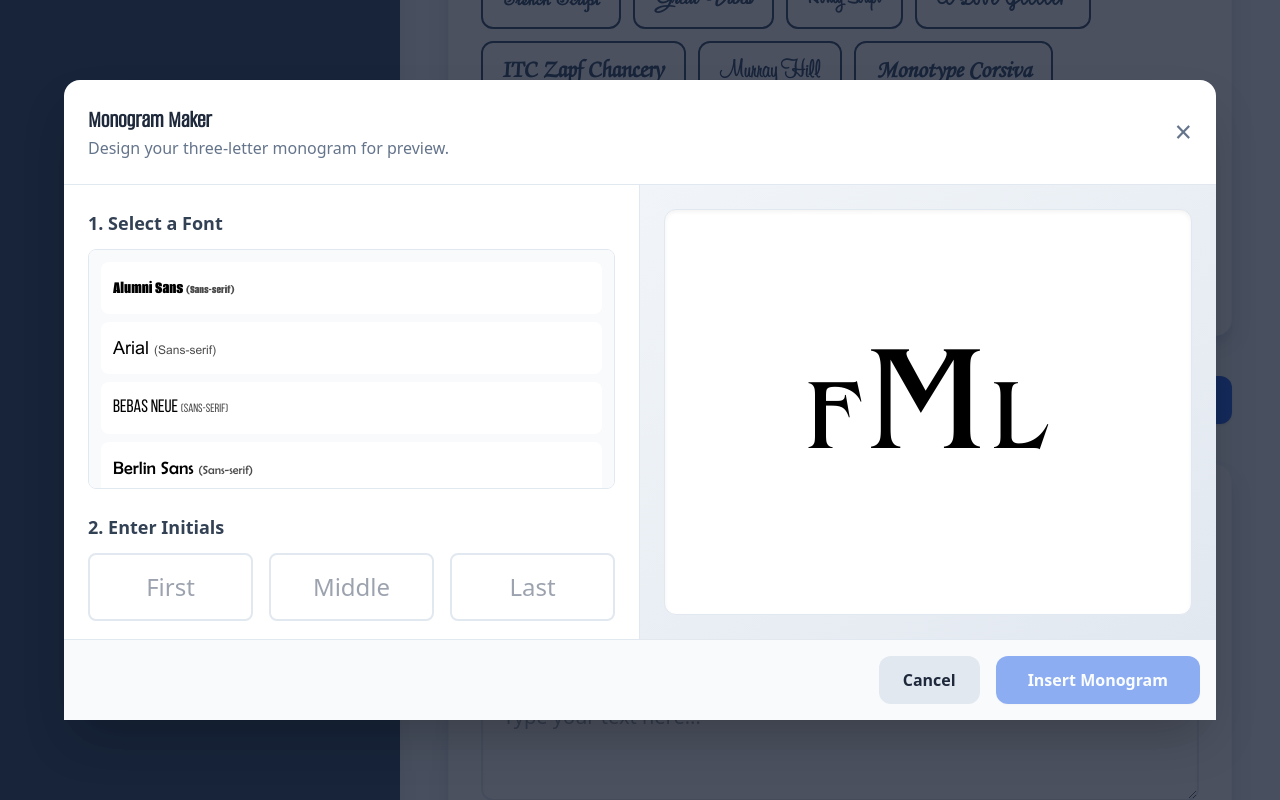
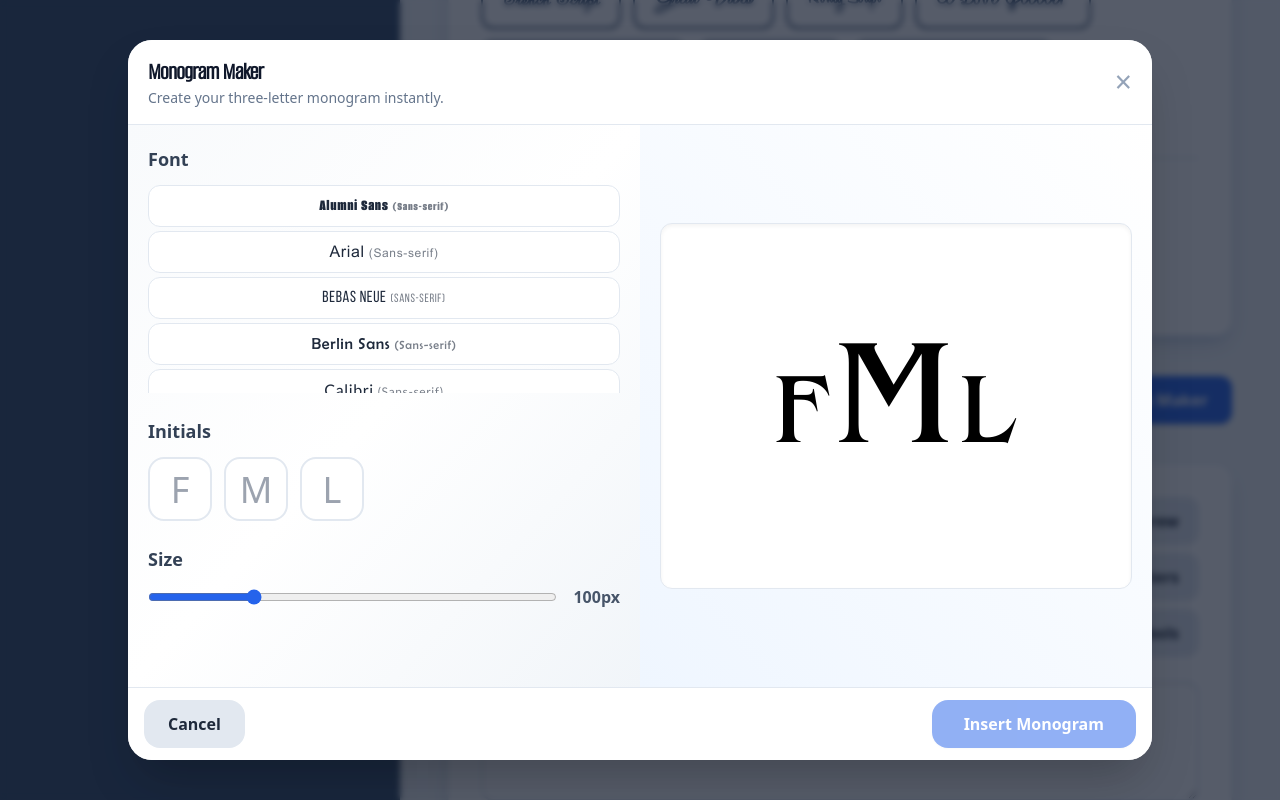
Before and after one commit to Arch-Tom/archfonthub, a React (Vite) app: page / in a window 1280 px wide. Both pictures are taken after a click on the button "Open Monogram Maker". Shown: the part 966-1766 px from the top of the page. Built offline with nearby package versions, Linux system fonts and the light colour scheme; a web font is replaced by a local one.

Commit message:
Update to MonogramMaker.jsx for UI overhaul

```diff
--- a/src/MonogramMaker.jsx
+++ b/src/MonogramMaker.jsx
@@ -1,27 +1,24 @@
 import React, { useState, useMemo } from 'react';
 
 export default function MonogramMaker({ fontLibrary, onClose, onInsert }) {
-    // Use useMemo to flatten the font list. The filter for Script fonts has been removed.
+    // Flatten font list for easy mapping
     const monogramFonts = useMemo(() => {
         return Object.entries(fontLibrary)
             .flatMap(([category, fonts]) => fonts.map(font => ({ ...font, category })));
     }, [fontLibrary]);
 
-    // Set a default font on initial render
+    // Set default font on mount
     const [selectedFont, setSelectedFont] = useState(monogramFonts.find(f => f.category === 'Serif') || monogramFonts[0]);
     const [activeStyle, setActiveStyle] = useState(Object.keys(selectedFont.styles)[0]);
 
-    // Use three separate state variables for each initial
+    // State for initials and font size
     const [firstInitial, setFirstInitial] = useState('');
     const [middleInitial, setMiddleInitial] = useState('');
     const [lastInitial, setLastInitial] = useState('');
-
     const [fontSize, setFontSize] = useState(100);
 
     const handleInsert = () => {
-        // Check if all three initials are provided
         if (!firstInitial || !middleInitial || !lastInitial) return;
-
         onInsert({
             text: `${firstInitial}${middleInitial}${lastInitial}`,
             font: selectedFont,
@@ -32,25 +29,39 @@ export default function MonogramMaker({ fontLibrary, onClose, onInsert }) {
     };
 
     return (
-        <div className="fixed inset-0 bg-slate-900 bg-opacity-75 flex items-center justify-center p-4 z-50 animate-fade-in" onClick={onClose}>
-            <div className="bg-white rounded-2xl shadow-2xl w-full max-w-6xl h-[80vh] flex flex-col" onClick={(e) => e.stopPropagation()}>
+        <div
+            className="fixed inset-0 z-50 flex items-center justify-center bg-slate-900/70 backdrop-blur-[3px] p-2 animate-fade-in"
+            onClick={onClose}
+        >
+            <div
+                className="relative bg-white rounded-3xl shadow-2xl max-w-2xl w-full md:max-w-5xl md:h-[90vh] flex flex-col overflow-hidden transition-all"
+                onClick={e => e.stopPropagation()}
+            >
                 {/* Header */}
-                <div className="p-6 border-b border-slate-200 flex justify-between items-center">
+                <header className="sticky top-0 z-10 bg-white/95 border-b border-slate-200 flex justify-between items-center px-5 py-4">
                     <div>
-                        <h2 className="text-2xl font-bold text-slate-800" style={{ fontFamily: 'Alumni Sans Regular' }}>Monogram Maker</h2>
-                        <p className="text-slate-500">Design your three-letter monogram for preview.</p>
+                        <h2 className="text-xl md:text-2xl font-bold text-slate-900 tracking-tight" style={{ fontFamily: 'Alumni Sans Regular' }}>
+                            Monogram Maker
+                        </h2>
+                        <p className="text-slate-500 text-sm">Create your three-letter monogram instantly.</p>
                     </div>
-                    <button className="text-3xl font-light text-slate-500 hover:text-slate-900" onClick={onClose} title="Close">&times;</button>
-                </div>
+                    <button
+                        className="text-3xl font-light text-slate-400 hover:text-slate-800 transition p-2 -mr-2"
+                        onClick={onClose}
+                        title="Close"
+                    >
+                        &times;
+                    </button>
+                </header>
 
-                {/* Main Content (2-column layout) */}
-                <div className="flex-1 flex flex-col md:flex-row overflow-hidden">
-                    {/* === Left Column: Controls === */}
-                    <div className="w-full md:w-1/2 p-6 space-y-6 overflow-y-auto border-r border-slate-200">
-                        {/* 1. Font Selection */}
+                {/* Responsive Main Content */}
+                <div className="flex-1 flex flex-col-reverse md:flex-row overflow-y-auto">
+                    {/* Controls */}
+                    <section className="w-full md:w-1/2 p-5 space-y-6 bg-gradient-to-br from-slate-50 via-white to-slate-100">
+                        {/* Font Selection */}
                         <div>
-                            <h3 className="text-lg font-semibold text-slate-700 mb-3">1. Select a Font</h3>
-                            <div className="max-h-60 overflow-y-auto p-3 bg-slate-50 rounded-lg border border-slate-200 space-y-2">
+                            <h3 className="text-base md:text-lg font-semibold text-slate-700 mb-3">Font</h3>
+                            <div className="flex gap-2 overflow-x-auto md:flex-col md:gap-1 md:max-h-52 md:overflow-y-auto">
                                 {monogramFonts.map(font => (
                                     <button
                                         key={font.name}
@@ -58,46 +69,81 @@ export default function MonogramMaker({ fontLibrary, onClose, onInsert }) {
                                             setSelectedFont(font);
                                             setActiveStyle(Object.keys(font.styles)[0]);
                                         }}
-                                        className={`w-full text-left p-3 rounded-lg transition-colors text-lg ${selectedFont.name === font.name ? 'bg-blue-600 text-white shadow' : 'bg-white hover:bg-blue-50'}`}
-                                        style={{ fontFamily: font.styles[Object.keys(font.styles)[0]] }}
+                                        className={`min-w-[120px] md:min-w-0 px-4 py-2 rounded-xl border text-base transition
+                                            ${selectedFont.name === font.name ? 'bg-blue-600 text-white border-blue-700 shadow-md' : 'bg-white border-slate-200 hover:bg-blue-50 text-slate-800'}`}
+                                        style={{
+                                            fontFamily: font.styles[Object.keys(font.styles)[0]],
+                                            fontWeight: 500,
+                                            letterSpacing: "0.04em",
+                                            outline: selectedFont.name === font.name ? '2px solid #2563eb' : 'none'
+                                        }}
                                     >
-                                        {font.name} <span className="text-xs opacity-70">({font.category})</span>
+                                        {font.name}
+                                        <span className="ml-1 text-xs opacity-60">({font.category})</span>
                                     </button>
                                 ))}
                             </div>
                         </div>
 
-                        {/* 2. Initials Input */}
+                        {/* Initials Input */}
                         <div>
-                            <h3 className="text-lg font-semibold text-slate-700 mb-3">2. Enter Initials</h3>
-                            <div className="grid grid-cols-3 gap-4">
-                                <input type="text" placeholder="First" value={firstInitial} onChange={e => setFirstInitial(e.target.value.toUpperCase())} maxLength="1" className="p-4 text-center text-2xl border-2 border-slate-200 rounded-lg focus:ring-2 focus:ring-blue-500 focus:outline-none" />
-                                <input type="text" placeholder="Middle" value={middleInitial} onChange={e => setMiddleInitial(e.target.value.toUpperCase())} maxLength="1" className="p-4 text-center text-2xl border-2 border-slate-200 rounded-lg focus:ring-2 focus:ring-blue-500 focus:outline-none" />
-                                <input type="text" placeholder="Last" value={lastInitial} onChange={e => setLastInitial(e.target.value.toUpperCase())} maxLength="1" className="p-4 text-center text-2xl border-2 border-slate-200 rounded-lg focus:ring-2 focus:ring-blue-500 focus:outline-none" />
+                            <h3 className="text-base md:text-lg font-semibold text-slate-700 mb-3">Initials</h3>
+                            <div className="flex gap-3">
+                                <input
+                                    type="text"
+                                    placeholder="F"
+                                    value={firstInitial}
+                                    onChange={e => setFirstInitial(e.target.value.toUpperCase())}
+                                    maxLength={1}
+                                    className="w-14 h-14 md:w-16 md:h-16 bg-white border-2 border-slate-200 text-3xl md:text-4xl text-center rounded-2xl focus:ring-2 focus:ring-blue-500 transition"
+                                />
+                                <input
+                                    type="text"
+                                    placeholder="M"
+                                    value={middleInitial}
+                                    onChange={e => setMiddleInitial(e.target.value.toUpperCase())}
+                                    maxLength={1}
+                                    className="w-14 h-14 md:w-16 md:h-16 bg-white border-2 border-slate-200 text-3xl md:text-4xl text-center rounded-2xl focus:ring-2 focus:ring-blue-500 transition"
+                                />
+                                <input
+                                    type="text"
+                                    placeholder="L"
+                                    value={lastInitial}
+                                    onChange={e => setLastInitial(e.target.value.toUpperCase())}
+                                    maxLength={1}
+                                    className="w-14 h-14 md:w-16 md:h-16 bg-white border-2 border-slate-200 text-3xl md:text-4xl text-center rounded-2xl focus:ring-2 focus:ring-blue-500 transition"
+                                />
                             </div>
                         </div>
 
-                        {/* 3. Font Size Slider */}
+                        {/* Font Size Slider */}
                         <div>
-                            <h3 className="text-lg font-semibold text-slate-700 mb-3">3. Adjust Size</h3>
+                            <h3 className="text-base md:text-lg font-semibold text-slate-700 mb-3">Size</h3>
                             <div className="flex items-center gap-4">
-                                <input id="monogramFontSize" type="range" min="50" max="250" value={fontSize} onChange={e => setFontSize(Number(e.target.value))} className="w-full h-2 bg-slate-200 rounded-lg appearance-none cursor-pointer accent-blue-600" />
-                                <span className="font-semibold text-slate-600 w-16 text-center">{fontSize}px</span>
+                                <input
+                                    id="monogramFontSize"
+                                    type="range"
+                                    min={50}
+                                    max={250}
+                                    value={fontSize}
+                                    onChange={e => setFontSize(Number(e.target.value))}
+                                    className="w-full h-2 bg-slate-200 rounded-lg accent-blue-600"
+                                />
+                                <span className="font-semibold text-slate-600 w-12 text-center">{fontSize}px</span>
                             </div>
                         </div>
-                    </div>
+                    </section>
 
-                    {/* === Right Column: Preview === */}
-                    <div className="flex-1 flex flex-col items-center justify-center bg-gradient-to-br from-slate-100 to-slate-200 p-6">
-                        <div className="w-full h-full bg-white rounded-xl shadow-inner border border-slate-200 flex items-center justify-center overflow-hidden">
-                            {/* Spacing and alignment has been adjusted here */}
+                    {/* Preview */}
+                    <aside className="w-full md:w-1/2 flex flex-col items-center justify-center bg-white md:bg-gradient-to-tr md:from-blue-50 md:to-white p-5">
+                        <div className="w-full h-56 md:h-[70%] flex items-center justify-center rounded-xl border border-slate-200 shadow-inner bg-white mb-6 md:mb-0">
                             <div
-                                className="flex items-baseline justify-center transition-all duration-150"
+                                className="flex items-baseline justify-center w-full transition-all duration-150"
                                 style={{
                                     fontFamily: selectedFont.styles[activeStyle],
                                     fontSize: `${fontSize}px`,
                                     lineHeight: 1,
-                                    letterSpacing: '0.05em'
+                                    letterSpacing: "0.05em",
                                 }}
                             >
                                 <span className="transition-all duration-150">{firstInitial || 'F'}</span>
@@ -107,22 +153,25 @@ export default function MonogramMaker({ fontLibrary, onClose, onInsert }) {
                                 <span className="transition-all duration-150">{lastInitial || 'L'}</span>
                             </div>
                         </div>
-                    </div>
+                    </aside>
                 </div>
 
-                {/* Footer Actions */}
-                <div className="p-4 bg-slate-50 border-t border-slate-200 flex justify-end gap-4">
-                    <button onClick={onClose} className="px-6 py-3 bg-slate-200 text-slate-800 rounded-xl hover:bg-slate-300 font-semibold transition-colors text-base">
-                        Cancel
-                    </button>
+                {/* Footer: Always visible & floating on mobile */}
+                <footer className="sticky bottom-0 left-0 w-full bg-white/95 border-t border-slate-200 px-4 py-3 flex flex-row-reverse justify-between gap-3 z-20">
                     <button
                         onClick={handleInsert}
                         disabled={!firstInitial || !middleInitial || !lastInitial}
-                        className="px-8 py-3 bg-blue-600 text-white rounded-xl hover:bg-blue-700 font-bold transition-colors shadow-sm text-base disabled:opacity-50 disabled:cursor-not-allowed"
+                        className="px-8 py-3 bg-blue-600 text-white rounded-2xl hover:bg-blue-700 font-bold transition-colors shadow-sm text-base disabled:opacity-50 disabled:cursor-not-allowed"
                     >
                         Insert Monogram
                     </button>
-                </div>
+                    <button
+                        onClick={onClose}
+                        className="px-6 py-3 bg-slate-200 text-slate-800 rounded-2xl hover:bg-slate-300 font-semibold transition-colors text-base"
+                    >
+                        Cancel
+                    </button>
+                </footer>
             </div>
         </div>
     );
```
